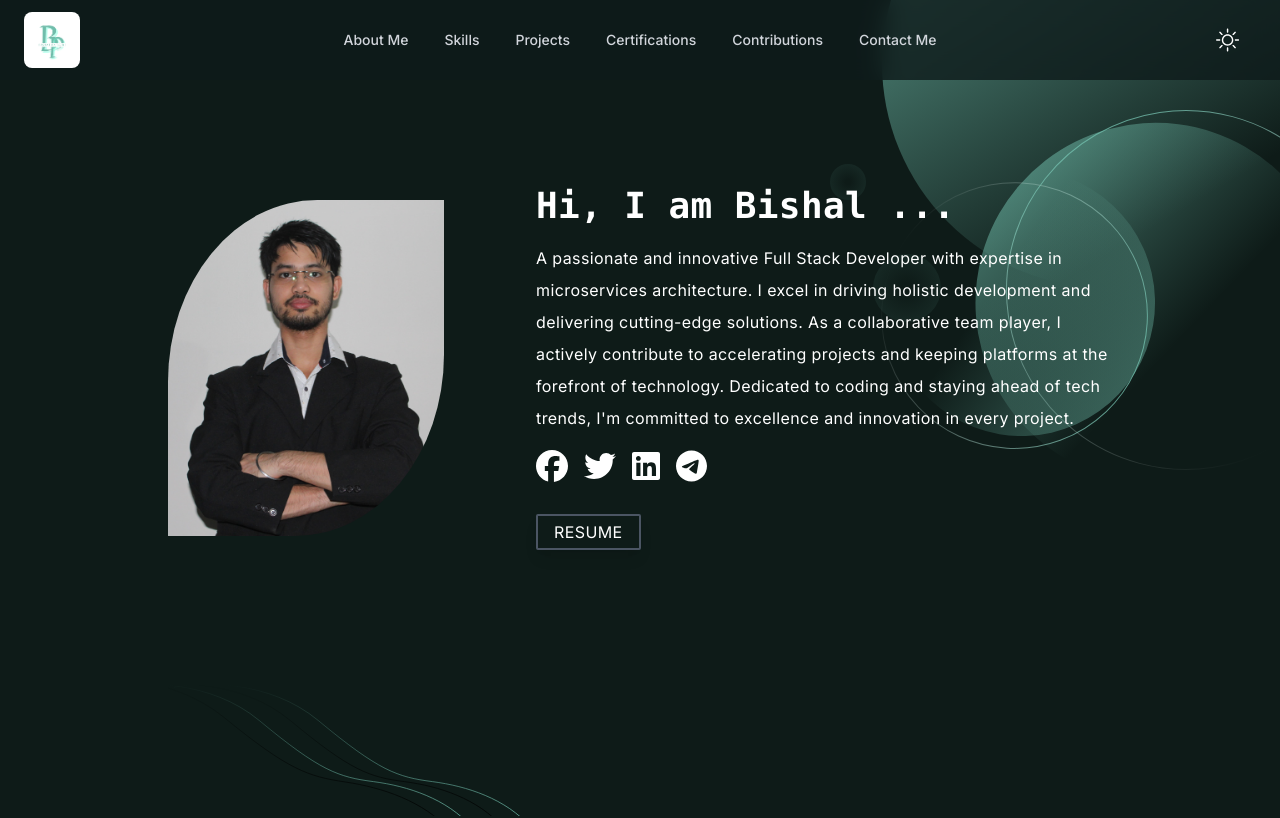
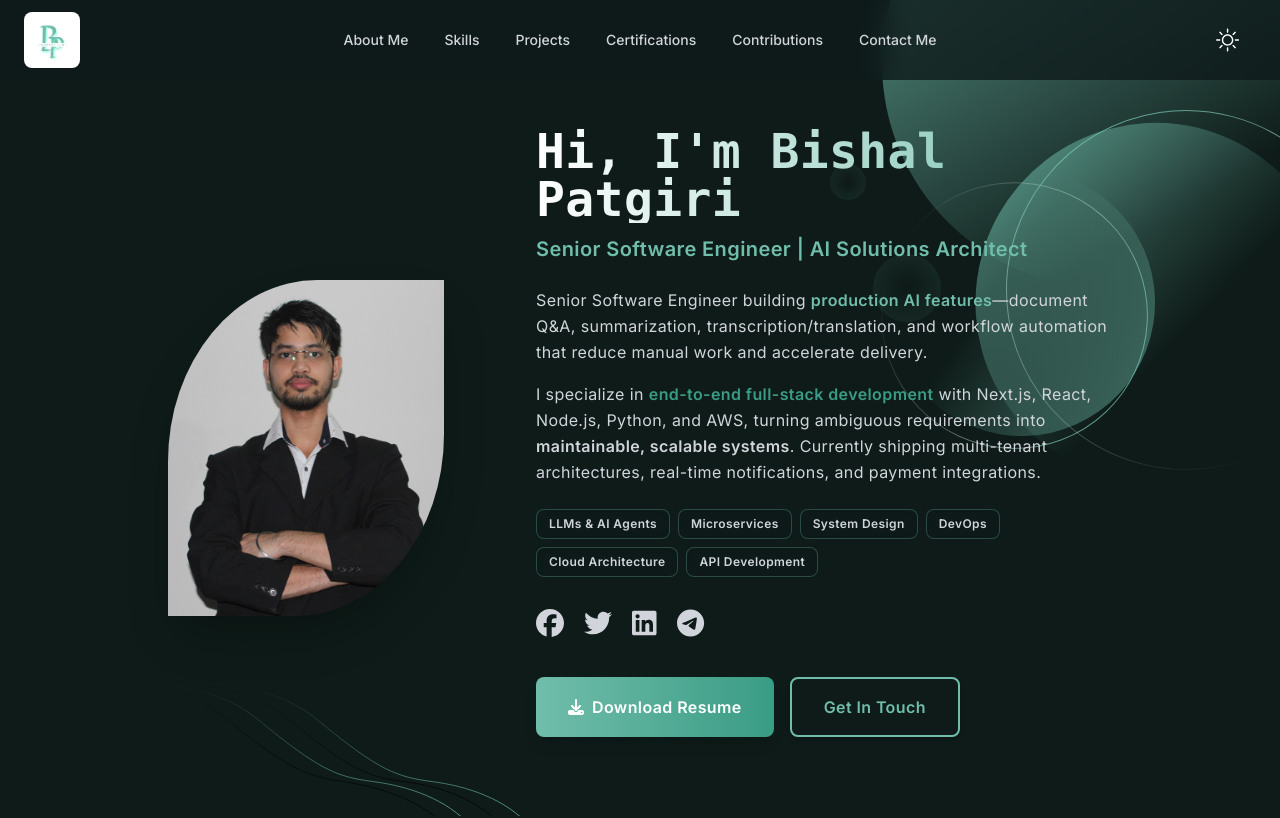
Before and after one commit to BishalPatgiri/Nextjs_Portfolio, a Next.js app: page / in a window 1280 px wide. Shown: the top 818 px of the page. Built offline with nearby package versions, Linux system fonts and the light colour scheme.

Commit message:
modified: AboutMe Page

```diff
--- a/src/app/aboutMe/AboutMe.tsx
+++ b/src/app/aboutMe/AboutMe.tsx
@@ -2,46 +2,162 @@
 import React from "react";
 import Image from "next/image";
 import { FontAwesomeIcon } from "@fortawesome/react-fontawesome";
-import { aboutMe, SocialMedia } from "../../constants";
+import { SocialMedia } from "../../constants";
+import { motion } from "framer-motion";
+import { faDownload } from "@fortawesome/free-solid-svg-icons";
 
 const AboutMe = () => {
   const handleLinkClicked = (link: string) => {
     window.open(link, "_blank");
   };
 
+  const handleResumeDownload = () => {
+    window.open("/resume/Bishal_Patgiri_Resume.pdf", "_blank");
+  };
+
+  const containerVariants = {
+    hidden: { opacity: 0 },
+    visible: {
+      opacity: 1,
+      transition: {
+        staggerChildren: 0.15,
+        delayChildren: 0.3
+      }
+    }
+  };
+
+  const itemVariants = {
+    hidden: { opacity: 0, y: 20 },
+    visible: {
+      opacity: 1,
+      y: 0,
+      transition: { duration: 0.6, ease: "easeOut" }
+    }
+  };
+
   return (
-    <div className="h-full flex align-middle items-center gap-x-20 max-md:gap-x-6 max-sm:gap-x-6 max-sm:flex-col">
-      <div className="h-5/7 w-1/3 max-lg:h-1/2 max-md:h-2/5 max-sm:h-2/3 max-sm:w-5/12 max-[420px]:h-1/4 max-[420px]:w-1/2">
+    <motion.div
+      variants={containerVariants}
+      initial="hidden"
+      animate="visible"
+      className="h-full mt-20 flex align-middle items-center gap-x-20 max-md:gap-x-6 max-sm:gap-x-6 max-sm:flex-col max-sm:pb-20"
+    >
+      {/* Profile Image Section */}
+      <motion.div
+        variants={itemVariants}
+        whileHover={{ scale: 1.05, rotate: 2 }}
+        transition={{ type: "spring", stiffness: 300 }}
+        className="h-5/7 w-1/3 max-lg:h-1/2 max-md:h-2/5 max-sm:w-8/12 max-[420px]:h-2/4 max-[420px]:w-7/12 relative group"
+      >
+        <div className="absolute inset-0 bg-gradient-to-br from-[#70BDAB] to-[#3A9C84] rounded-[54%_0%] opacity-0 group-hover:opacity-20 transition-opacity duration-300 blur-xl"></div>
         <Image
           src="/images/Bishal.jpg"
-          alt=""
-          width={"400"}
+          alt="Bishal Patgiri - Senior Software Engineer"
+          width={400}
           height={600}
           style={{ height: "100%", width: "96%", borderRadius: "54% 0%" }}
           priority
+          className="relative z-10 shadow-2xl"
         />
+      </motion.div>
+
+      {/* Content Section */}
+      <div className="w-2/3 max-sm:w-full max-sm:mt-6 max-sm:px-4">
+        {/* Name & Title */}
+        <motion.div variants={itemVariants}>
+          <h1 className="font-bold text-5xl font-mono max-sm:text-3xl max-[420px]:text-2xl bg-gradient-to-r from-[#0E1B18] to-[#70BDAB] dark:from-white dark:to-[#70BDAB] bg-clip-text text-transparent">
+            Hi, I'm Bishal Patgiri
+          </h1>
+          <h2 className="text-xl max-sm:text-lg font-semibold text-[#70BDAB] dark:text-[#70BDAB] mt-3 mb-6">
+            Senior Software Engineer | AI Solutions Architect
+          </h2>
+        </motion.div>
+
+        {/* Main Description */}
+        <motion.div variants={itemVariants} className="space-y-4 text-base max-sm:text-sm leading-relaxed text-gray-700 dark:text-gray-300 mb-6">
+          <p>
+            Senior Software Engineer building <span className="font-semibold text-[#70BDAB]">production AI features</span>—document Q&A, summarization, transcription/translation, and workflow automation that reduce manual work and accelerate delivery.
+          </p>
+
+          <p>
+            I specialize in <span className="font-semibold text-[#3A9C84]">end-to-end full-stack development</span> with Next.js, React, Node.js, Python, and AWS, turning ambiguous requirements into <span className="font-semibold">maintainable, scalable systems</span>. Currently shipping multi-tenant architectures, real-time notifications, and payment integrations.
+          </p>
+        </motion.div>
+
+        {/* Key Expertise Tags */}
+        <motion.div
+          variants={itemVariants}
+          className="mb-8 flex flex-wrap gap-2"
+        >
+          {[
+            "LLMs & AI Agents",
+            "Microservices",
+            "System Design",
+            "DevOps",
+            "Cloud Architecture",
+            "API Development"
+          ].map((skill, index) => (
+            <motion.span
+              key={index}
+              whileHover={{ scale: 1.05 }}
+              className="px-3 py-1.5 bg-white/70 dark:bg-[#0E1B1B]/70 border border-[#70BDAB]/30 rounded-lg text-xs font-semibold text-gray-700 dark:text-gray-300 backdrop-blur-sm hover:bg-[#70BDAB]/10 transition-all duration-200"
+            >
+              {skill}
+            </motion.span>
+          ))}
+        </motion.div>
+
+        {/* Social Links */}
+        <motion.div
+          variants={itemVariants}
+          className="flex space-x-5 mb-8 max-sm:space-x-4"
+        >
+          {SocialMedia.map((ele, index) => (
+            <motion.div
+              key={index}
+              whileHover={{ scale: 1.2, rotate: 5, y: -5 }}
+              whileTap={{ scale: 0.9 }}
+              className="cursor-pointer relative group"
+              onClick={() => handleLinkClicked(ele.link)}
+            >
+              <div className="absolute inset-0 bg-[#70BDAB] rounded-full blur-md opacity-0 group-hover:opacity-50 transition-opacity duration-300"></div>
+              <FontAwesomeIcon
+                icon={ele.src}
+                className="h-7 max-sm:h-6 relative z-10 transition-colors duration-300 text-gray-700 dark:text-gray-300 group-hover:text-[#70BDAB]"
+              />
+            </motion.div>
+          ))}
+        </motion.div>
+
+        {/* CTA Buttons */}
+        <motion.div
+          variants={itemVariants}
+          className="flex gap-4 mb-8 max-sm:flex-col"
+        >
+          {/* Download Resume Button */}
+          <motion.button
+            whileHover={{ scale: 1.05, boxShadow: "0 10px 30px rgba(112, 189, 171, 0.3)" }}
+            whileTap={{ scale: 0.95 }}
+            onClick={handleResumeDownload}
+            className="px-8 py-3 max-sm:px-6 max-sm:py-2.5 bg-gradient-to-r from-[#70BDAB] to-[#3A9C84] text-white font-semibold rounded-lg shadow-lg hover:shadow-2xl transition-all duration-300 relative overflow-hidden group flex items-center justify-center gap-2"
+          >
+            <FontAwesomeIcon icon={faDownload} className="h-4 max-sm:h-3.5" />
+            <span className="relative z-10">Download Resume</span>
+            <div className="absolute inset-0 bg-gradient-to-r from-[#3A9C84] to-[#70BDAB] opacity-0 group-hover:opacity-100 transition-opacity duration-300"></div>
+          </motion.button>
+
+          {/* Contact Button */}
+          <motion.a
+            href="#contact-me"
+            whileHover={{ scale: 1.05 }}
+            whileTap={{ scale: 0.95 }}
+            className="px-8 py-3 max-sm:px-6 max-sm:py-2.5 border-2 border-[#70BDAB] text-[#70BDAB] dark:text-[#70BDAB] font-semibold rounded-lg shadow-md hover:shadow-xl hover:bg-[#70BDAB]/10 transition-all duration-300 flex items-center justify-center"
+          >
+            Get In Touch
+          </motion.a>
+        </motion.div>
       </div>
-      <div className="w-2/3 max-sm:w-11/12 max-sm:mt-4">
-        <p className="font-bold text-4xl font-mono max-sm:text-3xl">Hi, I am Bishal ...</p>
-        <p className="mt-4">{aboutMe}</p>
-        <div className="flex space-x-4 mt-4">
-          {SocialMedia.map((ele, index) => (
-            <div
-              key={index}
-              className="cursor-pointer transition ease-in-out delay-20 hover:-translate-y-0.5 hover:scale-110 duration-300"
-              onClick={(e) => handleLinkClicked(ele.link)}
-            >
-              <FontAwesomeIcon icon={ele.src} className="h-8 max-sm:h-6" />
-            </div>
-          ))}
-        </div>
-        <div className="mt-6 max-sm:mt-4">
-          <button className="px-4 border-2 border-gray-600 rounded-sm shadow-lg hover:shadow-xl transition ease-in-out delay-20 hover:-translate-y-0.5 hover:scale-110 duration-300 dark:hover:shadow-[#70BDAB] dark:hover:shadow-lg">
-            RESUME
-          </button>
-        </div>
-      </div>
-    </div>
+    </motion.div>
   );
 };
 
--- a/src/app/page.js
+++ b/src/app/page.js
@@ -85,15 +85,16 @@ export default function Home() {
           </svg>
         </div>
       </section>
-      <section id="skills" className="h-fit pt-20 relative max-md:pt-10">
+      <section id="skills" className="h-fit pt-20 relative max-md:pt-10 max-sm:mt-80">
   <SkillsDiv />
-        <div className="absolute top-60 left-20 z-[-1] opacity-30 lg:opacity-100">
+  <div className="absolute top-60 left-20 z-[-1] opacity-20 scale-50 md:scale-75 md:opacity-40 lg:scale-100 lg:opacity-100 max-sm:hidden">
     <svg
       width="600"
       height="201"
       viewBox="0 0 600 201"
       fill="none"
       xmlns="http://www.w3.org/2000/svg"
+      className="w-full h-auto max-w-[300px] md:max-w-[450px] lg:max-w-[600px]"
     >
       <circle cx="220" cy="64" r="60" fill="url(#paint1_radial_25:218)" />
       <circle cx="334" cy="90" r="50" fill="url(#paint2_radial_25:218)" />
@@ -160,6 +161,7 @@ export default function Home() {
     </svg>
   </div>
 </section>
+
       <section id="projects" className="pt-24 relative max-sm:pt-10">
         <Projects />
       </section>
```
Lines whose indentation alone changed are shown as unchanged.
